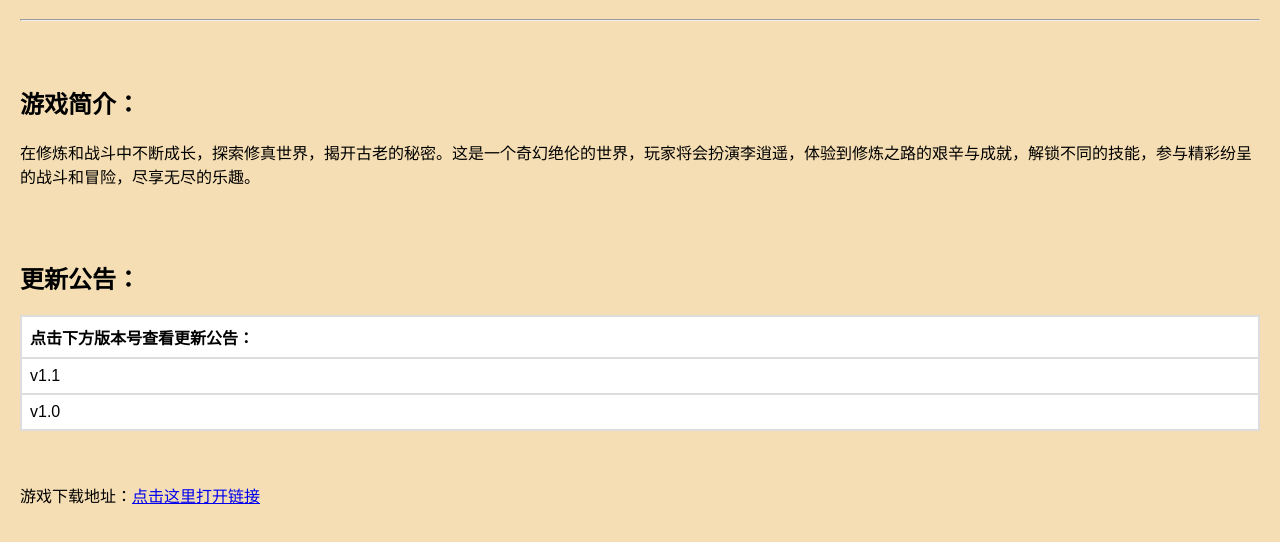
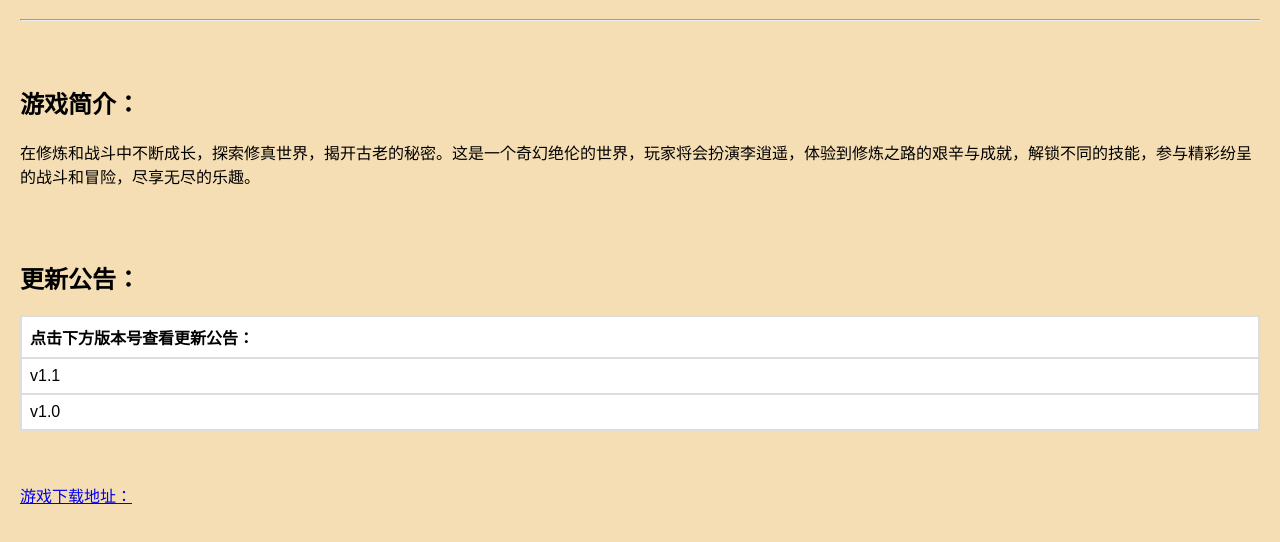
Before and after one commit to FallDrift/jxzs, a plain HTML site: page index.html in a window 1280 px wide. Shown: the part 70-612 px from the top of the page. Drawn offline with Linux system fonts and the light colour scheme.

Commit message:
Update index.html

```diff
--- a/index.html
+++ b/index.html
@@ -105,7 +105,7 @@
 
 	<br><br>
 
-	<p>游戏下载地址：<a href="https://www.3839.com/a/164423.htm?from=hykb" target="_blank">点击这里打开链接</a></p>
+	<p><a href="https://www.3839.com/a/164423.htm?from=hykb" target="_blank">游戏下载地址：</a></p>
 	<p>
 
 
```
